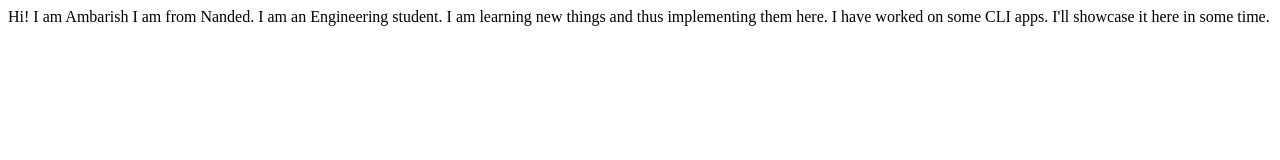
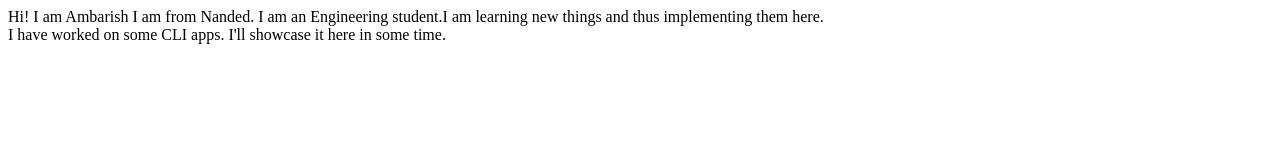
Before and after one commit to udgirkarambarish/site-1.com, a plain HTML site: page index.html in a window 1280 px wide. Drawn offline with Linux system fonts and the light colour scheme.

Commit message:
style - used break line

```diff
--- a/index.html
+++ b/index.html
@@ -8,7 +8,7 @@
 </head>
 <body>
     Hi! I am Ambarish
-    I am from Nanded. I am an Engineering student. I am learning new things and thus implementing them here.
+    I am from Nanded. I am an Engineering student.I am learning new things and thus implementing them here.<br>
     I have worked on some CLI apps. I'll showcase it here in some time.
 </body>
 </html>
```
